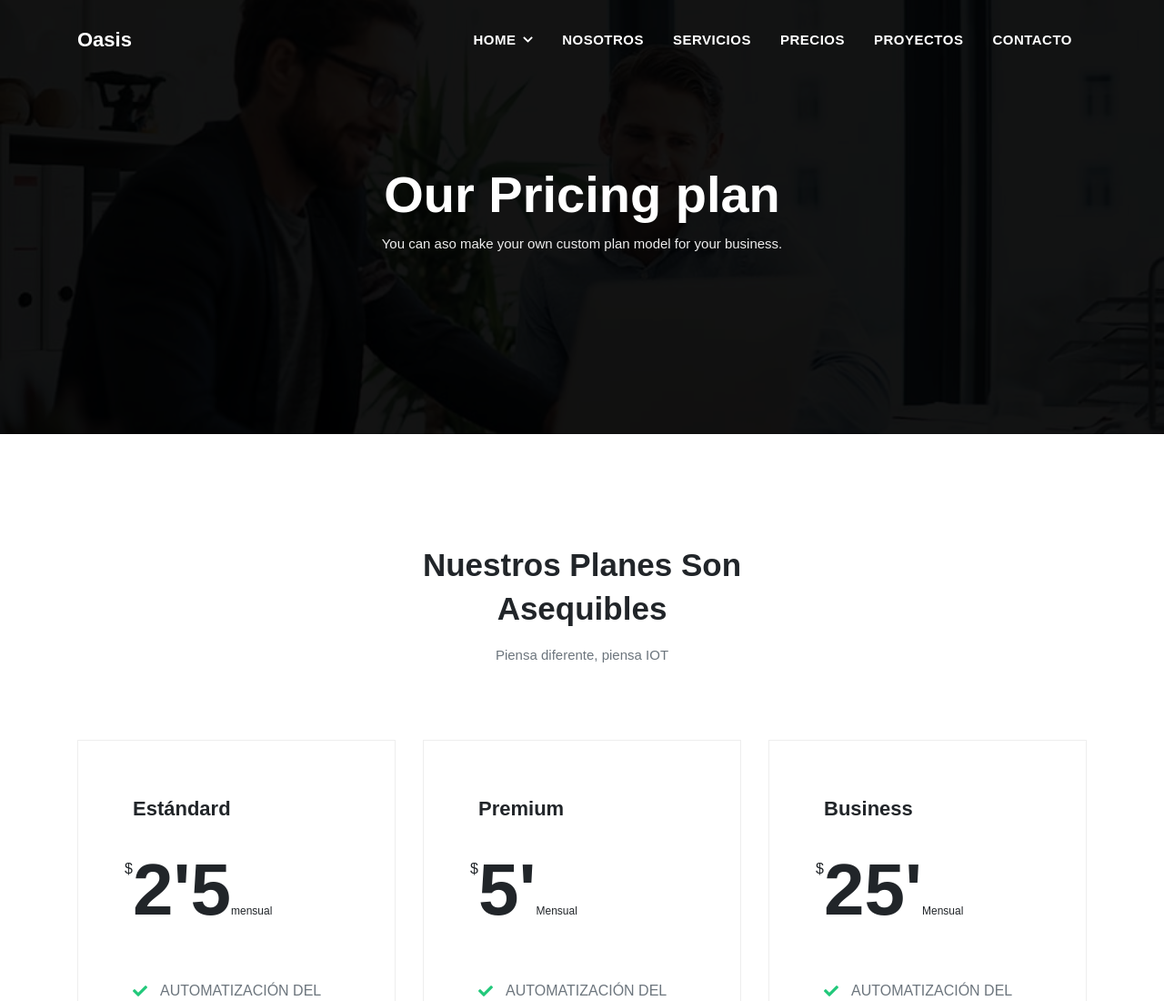
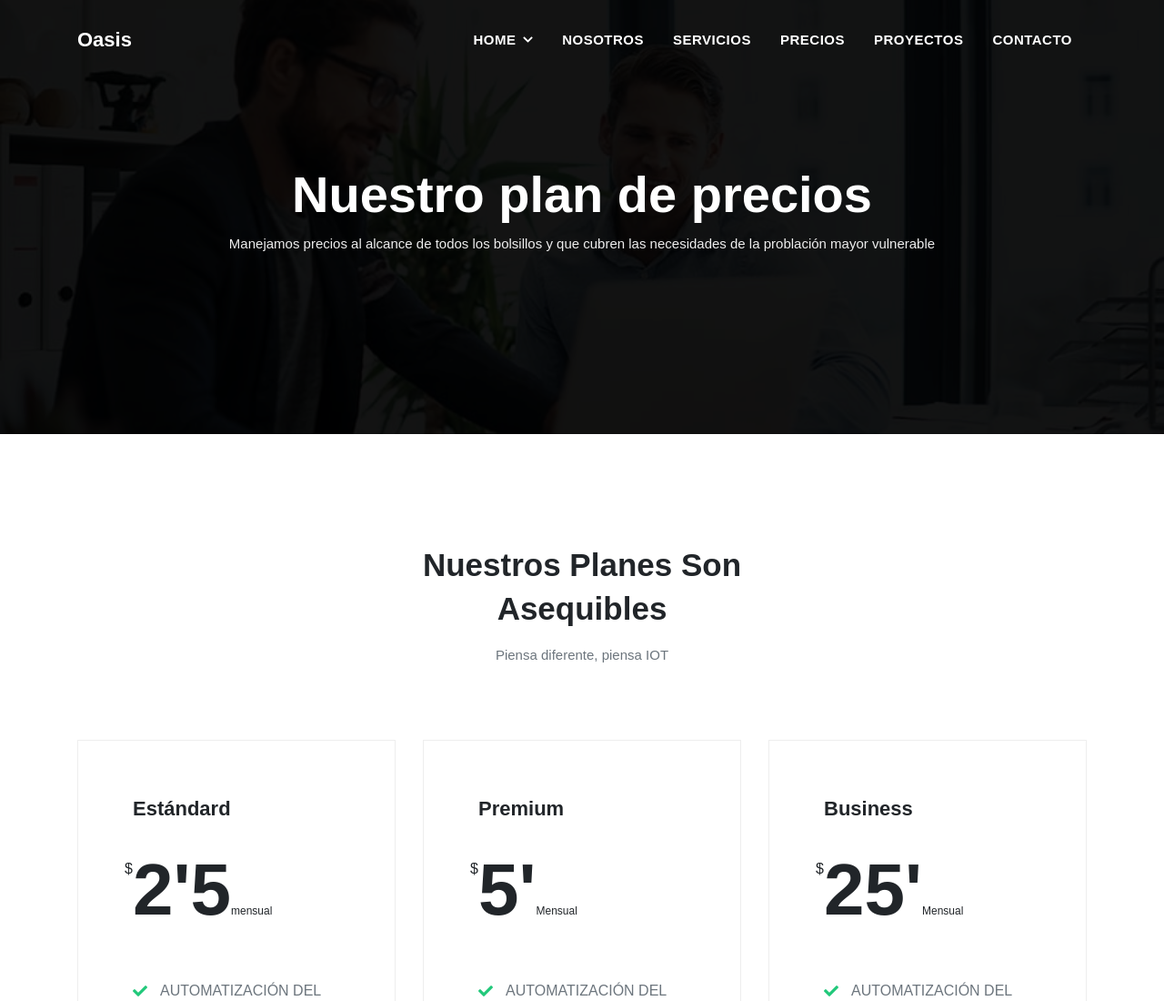
Before and after one commit to diegoalbanovoa/OASIS, a website: page theme/pricing.html in a window 1280 px wide. Shown: the top 1100 px of the page at 91% size. Drawn offline with nearby package versions, Linux system fonts and the light colour scheme; some packages are replaced by stand-ins of ours; a web font is replaced by a local one.

Commit message:
Precios Titulo

```diff
--- a/theme/pricing.html
+++ b/theme/pricing.html
@@ -145,8 +145,8 @@
             <div class="row justify-content-center">
                 <div class="col-lg-9 col-md-12 col-12 text-center">
                     <div class="page-banner-content">
-                        <h1 class="display-4 font-weight-bold">Our Pricing plan</h1>
-                        <p>You can aso make your own custom plan model for your business.</p>
+                        <h1 class="display-4 font-weight-bold">Nuestro plan de precios</h1>
+                        <p>Manejamos precios al alcance de todos los bolsillos y que cubren las necesidades de la problación mayor vulnerable</p>
                     </div>
                 </div>
             </div> <!-- / .row -->
```
Also changed, not shown: source/pricing.html (+2 -2 lines).
